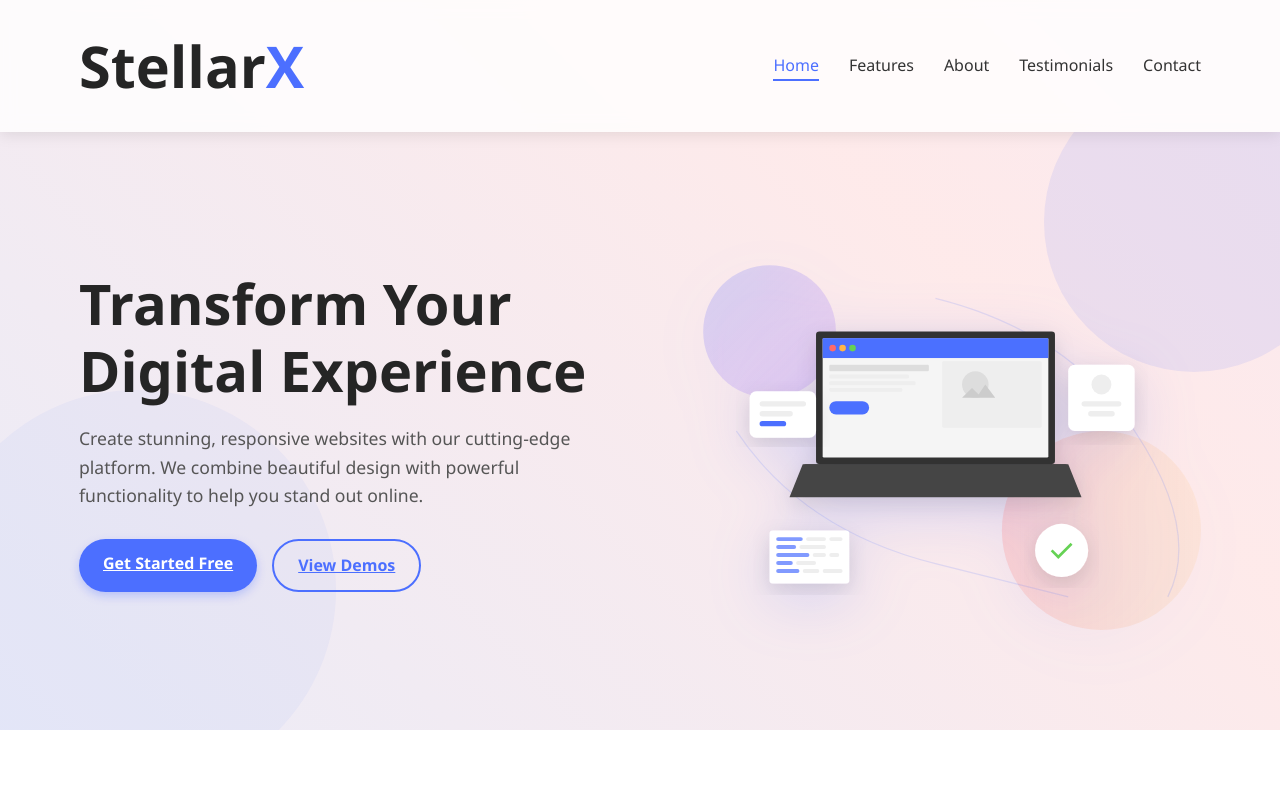
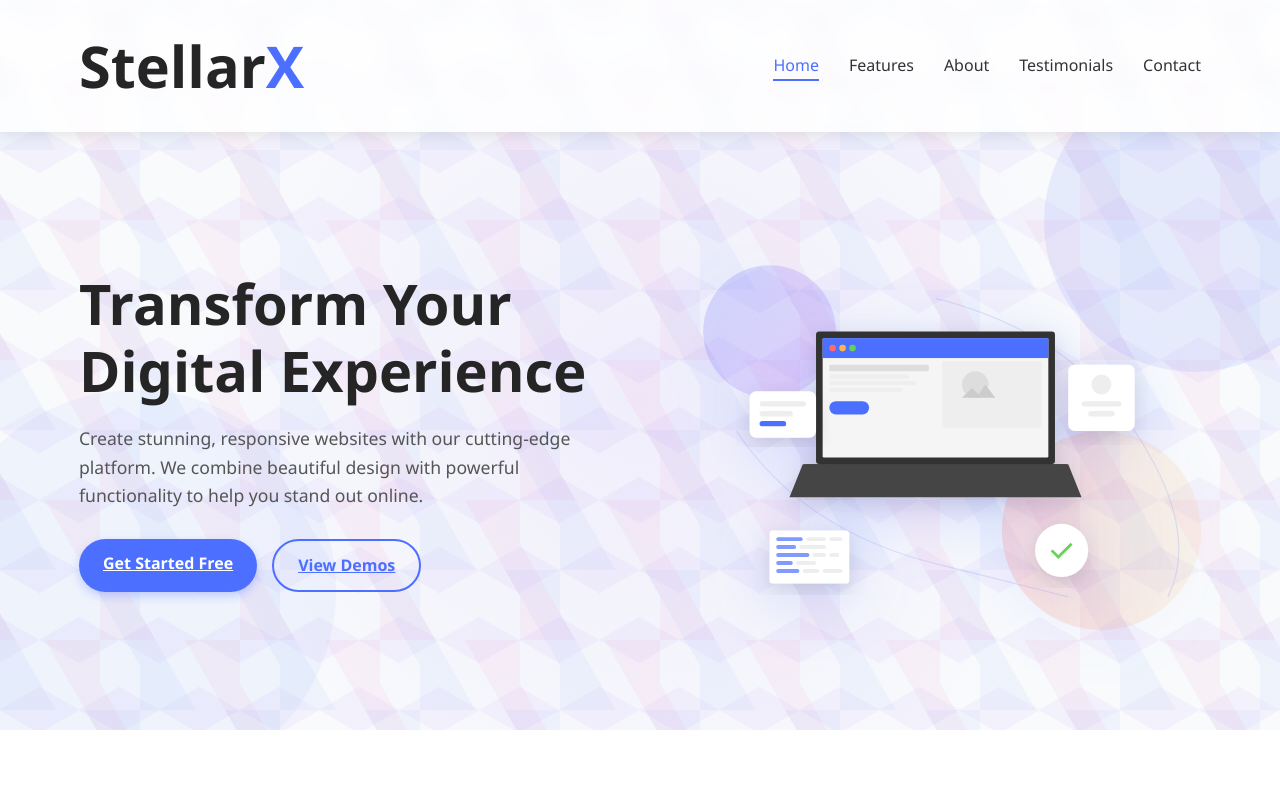
Before and after one commit to gradikay/CssTestCanvas, a plain HTML site: page index.html in a window 1280 px wide. Shown: the top 800 px of the page. Drawn offline with Linux system fonts and the light colour scheme.

Commit message:
add more bg

```diff
--- /dev/null
+++ b/css/bg-geometric-shapes.css
@@ -0,0 +1,82 @@
+/* Geometric Shapes Background */
+.bg-geometric-shapes {
+  --shape-color-1: rgba(139, 92, 246, 0.05);
+  --shape-color-2: rgba(236, 72, 153, 0.05);
+  --shape-color-3: rgba(59, 130, 246, 0.05);
+  --base-color: #f8fafc;
+  --animation-duration: 15s;
+
+  position: fixed;
+  top: 0;
+  left: 0;
+  width: 100vw;
+  height: 100vh;
+  z-index: -1;
+  pointer-events: none; /* ensures it doesn't block interactions */
+  background-color: var(--base-color);
+  overflow: hidden;
+}
+
+.bg-geometric-shapes::before {
+  content: "";
+  position: absolute;
+  width: 150vw;
+  height: 150vh;
+  top: -25vh;
+  left: -25vw;
+  background-image:
+    linear-gradient(30deg, var(--shape-color-1) 12%, transparent 12.5%, transparent 87%, var(--shape-color-1) 87.5%, var(--shape-color-1)),
+    linear-gradient(150deg, var(--shape-color-1) 12%, transparent 12.5%, transparent 87%, var(--shape-color-1) 87.5%, var(--shape-color-1)),
+    linear-gradient(30deg, var(--shape-color-1) 12%, transparent 12.5%, transparent 87%, var(--shape-color-1) 87.5%, var(--shape-color-1)),
+    linear-gradient(150deg, var(--shape-color-1) 12%, transparent 12.5%, transparent 87%, var(--shape-color-1) 87.5%, var(--shape-color-1)),
+    linear-gradient(60deg, var(--shape-color-2) 25%, transparent 25.5%, transparent 75%, var(--shape-color-2) 75%, var(--shape-color-2)),
+    linear-gradient(60deg, var(--shape-color-3) 25%, transparent 25.5%, transparent 75%, var(--shape-color-3) 75%, var(--shape-color-3));
+  background-size:
+    80px 140px,
+    80px 140px,
+    80px 140px,
+    80px 140px,
+    140px 140px,
+    140px 140px;
+  background-position:
+    0 0,
+    0 0,
+    40px 70px,
+    40px 70px,
+    0 0,
+    40px 70px;
+}
+
+.bg-geometric-shapes::after {
+  content: "";
+  position: absolute;
+  width: 100vw;
+  height: 100vh;
+  top: 0;
+  left: 0;
+  background: radial-gradient(
+    circle at 50% 50%,
+    rgba(139, 92, 246, 0.08),
+    transparent 60%
+  );
+}
+
+@keyframes geometric-spin {
+  0% {
+    transform: rotate(0deg);
+  }
+  100% {
+    transform: rotate(360deg);
+  }
+}
+
+@keyframes geometric-pulse {
+  0%, 100% {
+    opacity: 0.5;
+    transform: scale(1);
+  }
+  50% {
+    opacity: 0.8;
+    transform: scale(1.1);
+  }
+}
--- a/index.html
+++ b/index.html
@@ -11,11 +11,11 @@
     <link rel="stylesheet" href="css/bubble.css">
     <link rel="stylesheet" href="css/grid.css">
     -->
-    <link rel="stylesheet" href="css/gradiant.css">
+    <link rel="stylesheet" href="css/bg-geometric-shapes.css">
     <link rel="stylesheet" href="css/styles.css">
 </head>
 <body>
-    <div class="gradiant"></div>
+    <div class="bg-geometric-shapes"></div>
 
     <!--
     <div class="grid"></div>
```
Also changed, not shown: css/bg-confetti.css (added, +61 -0 lines), css/bg-diagonal-stripes.css (added, +38 -0 lines).
